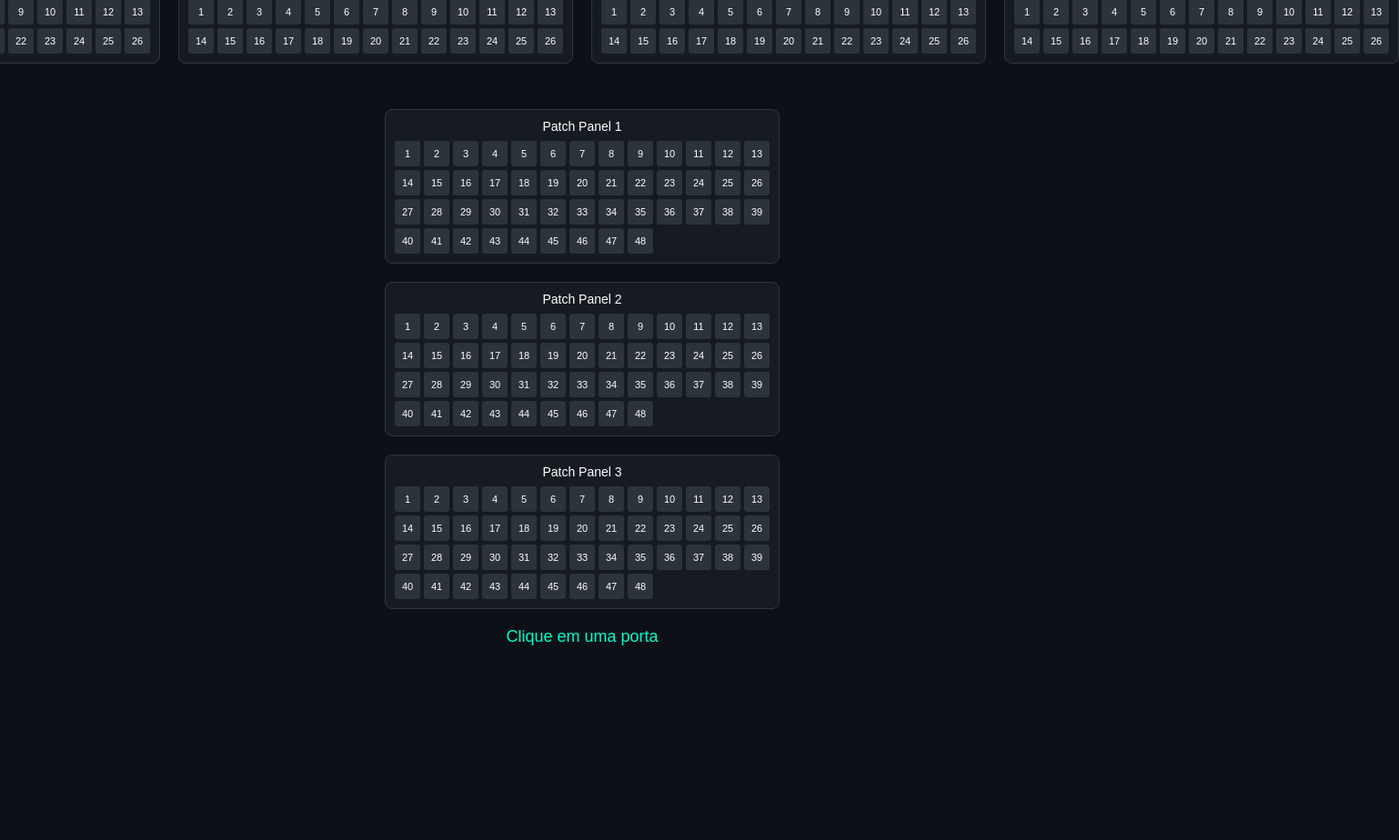
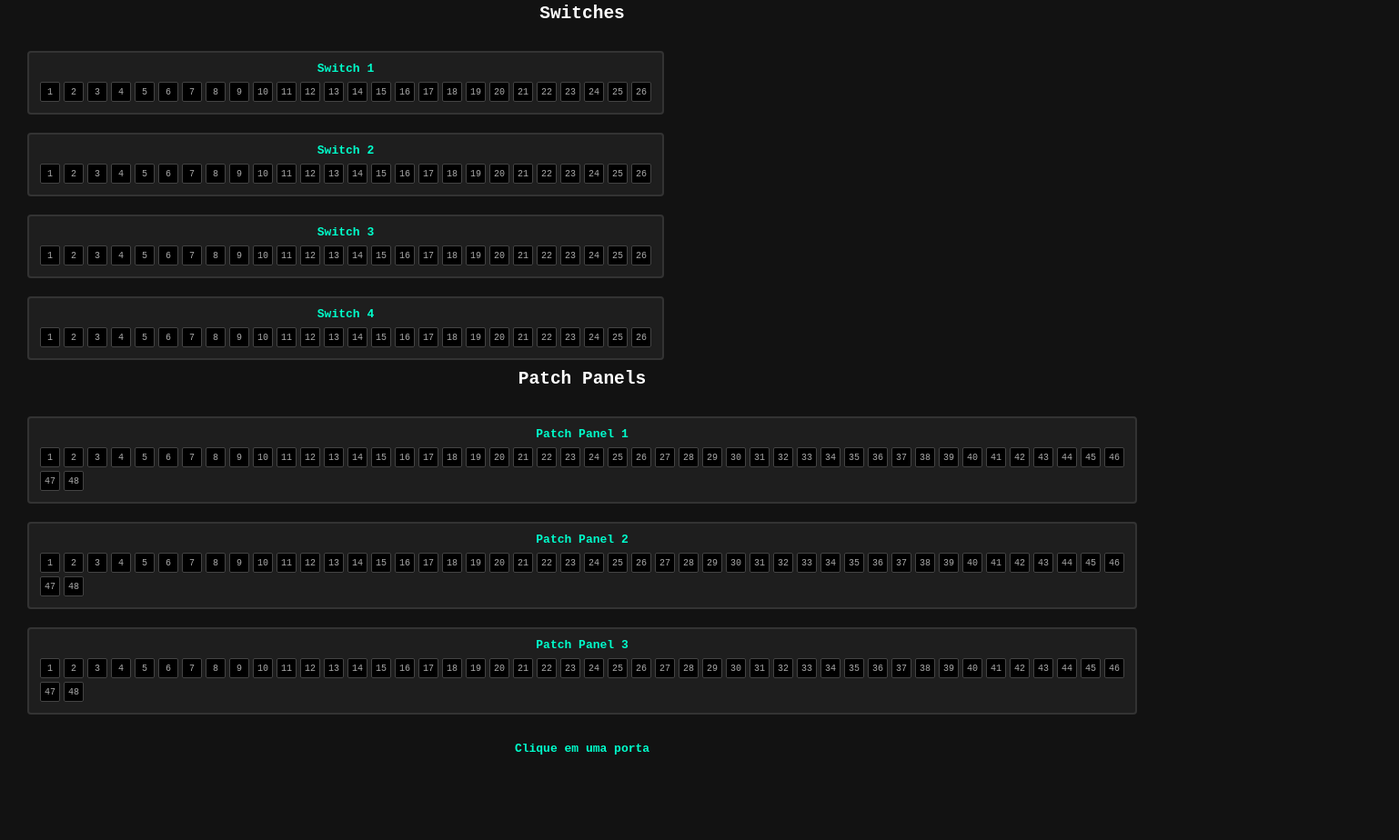
Before and after one commit to marlonagner/MapeadorDeRacks, a plain HTML site: page index.html in a window 1280 px wide. Shown: the part 66-990 px from the top of the page at 91% size, 1538 px wide, since content can reach past the window. After the commit the page ends 917 px from the top, so only its background shows below. Drawn offline with Linux system fonts and the light colour scheme.

Commit message:
Alteração de layout e nomes mais completos

```diff
--- a/index.html
+++ b/index.html
@@ -1,24 +1,29 @@
 <!DOCTYPE html>
-<html lang="pt-br">
+<html lang="pt-BR">
 <head>
   <meta charset="UTF-8">
-  <title>Rack Interativo</title>
+  <meta name="viewport" content="width=device-width, initial-scale=1.0">
+  <title>Mapa de Switches e Patch Panels</title>
   <link rel="stylesheet" href="style.css">
 </head>
 <body>
 
-<svg id="svgLines"></svg>
+  <h1>Mapa de Switches e Patch Panels</h1>
 
-<div class="rack">
+  <div id="switches-container">
+    <h2>Switches</h2>
+    <div id="switches"></div>
+  </div>
 
-  <div id="switches" class="row"></div>
+  <div id="patches-container">
+    <h2>Patch Panels</h2>
+    <div id="patches"></div>
+  </div>
 
-  <div id="patches" class="column"></div>
+  <p id="info">Clique em uma porta</p>
 
-</div>
+  <svg id="svgLines"></svg>
 
-<div id="info">Clique em uma porta</div>
-
-<script src="script.js"></script>
+  <script src="script.js"></script>
 </body>
 </html>
--- a/script.js
+++ b/script.js
@@ -21,7 +21,7 @@ for (let s = 1; s <= 4; s++) {
     const p = document.createElement("div");
     p.className = "port";
     p.innerText = i;
-    p.id = `sw${s}-${i}`;
+    p.id = `switch${s}-Porta${i}`; // IDs legíveis sem espaços
     portsDiv.appendChild(p);
   }
 
@@ -50,7 +50,7 @@ for (let p = 1; p <= 3; p++) {
     const el = document.createElement("div");
     el.className = "port";
     el.innerText = i;
-    el.id = `pp${p}-${i}`;
+    el.id = `PatchPanel${p}-Porta${i}`; // IDs legíveis sem espaços
     portsDiv.appendChild(el);
   }
 
@@ -62,16 +62,11 @@ for (let p = 1; p <= 3; p++) {
 // ========================
 // MAPEAMENTO
 // ========================
-//Aqui é onde a gente coloca qual switch e porta, qual patch panel e porta, e qual VLAN.
-//é só ir acrescentando mais linhas nesse formato abaixo:
 const mapping = {
-  "sw1-3": { target: "pp1-37", vlan: 20 },
-
-   "sw3-5": { target: "pp3-44", vlan: 20 },
-
-   "sw3-20": { target: "pp3-43", vlan: 20 },
-
-   "sw3-19": { target: "pp2-86", vlan: 20 }
+  "switch1-Porta3": { target: "PatchPanel1-Porta37", vlan: 20 },
+  "switch3-Porta5": { target: "PatchPanel3-Porta44", vlan: 20 },
+  "switch3-Porta20": { target: "PatchPanel3-Porta43", vlan: 20 },
+  "switch3-Porta19": { target: "PatchPanel2-Porta36", vlan: 20 } // corrigi para porta existente
 };
 
 // ========================
--- a/style.css
+++ b/style.css
@@ -1,82 +1,83 @@
-body {
+/* Reset básico */
+* {
+  box-sizing: border-box;
   margin: 0;
-  background: #0d1117;
-  color: #fff;
-  font-family: Arial;
+  padding: 0;
 }
 
-.rack {
-  display: flex;
-  flex-direction: column;
-  align-items: center;
-  gap: 50px;
-  margin-top: 30px;
+body {
+  font-family: monospace;
+  background-color: #121212; /* Fundo escuro tipo rack */
+  color: #fff;
+  padding: 20px;
 }
 
-/* SWITCHES LADO A LADO */
-.row {
-  display: flex;
-  gap: 20px;
-}
-
-/* PATCH EM COLUNA */
-.column {
-  display: flex;
-  flex-direction: column;
-  gap: 20px;
+h1, h2 {
+  text-align: center;
+  margin-bottom: 20px;
 }
 
 .device {
-  background: #161b22;
+  display: inline-block;
+  vertical-align: top;
+  margin: 10px;
   padding: 10px;
-  border-radius: 8px;
-  border: 1px solid #30363d;
+  background-color: #1e1e1e; /* cor do switch/patch */
+  border: 2px solid #333;
+  border-radius: 4px;
+  width: fit-content;
 }
 
 .title {
   text-align: center;
-  margin-bottom: 8px;
-  font-size: 14px;
+  font-weight: bold;
+  margin-bottom: 5px;
+  color: #00ffcc;
 }
 
-/* GRID DAS PORTAS */
 .ports {
-  display: grid;
-  grid-template-columns: repeat(13, 28px);
-  gap: 4px;
+  display: flex;
+  flex-wrap: wrap;
+  justify-content: flex-start;
 }
 
 .port {
-  width: 28px;
-  height: 28px;
-  background: #2d333b;
+  width: 22px;
+  height: 22px;
+  margin: 2px;
+  background-color: #000; /* cor das portas */
+  border: 1px solid #444;
+  border-radius: 2px;
   text-align: center;
-  line-height: 28px;
-  font-size: 11px;
+  line-height: 22px;
+  font-size: 10px;
+  color: #aaa; /* número da porta */
   cursor: pointer;
-  border-radius: 3px;
+  transition: all 0.2s;
 }
 
 .port:hover {
-  background: #444c56;
+  border-color: #00ffcc;
 }
 
 .port.active {
-  background: #00ffcc;
+  background-color: #00ffcc;
+  color: #000;
+  border-color: #00ffcc;
 }
 
 #info {
   text-align: center;
-  margin: 20px;
-  font-size: 18px;
+  font-weight: bold;
+  margin-top: 20px;
   color: #00ffcc;
 }
 
-svg {
+#svgLines {
   position: absolute;
   top: 0;
   left: 0;
   width: 100%;
-  height: 4000px;
+  height: 100%;
   pointer-events: none;
 }
```
